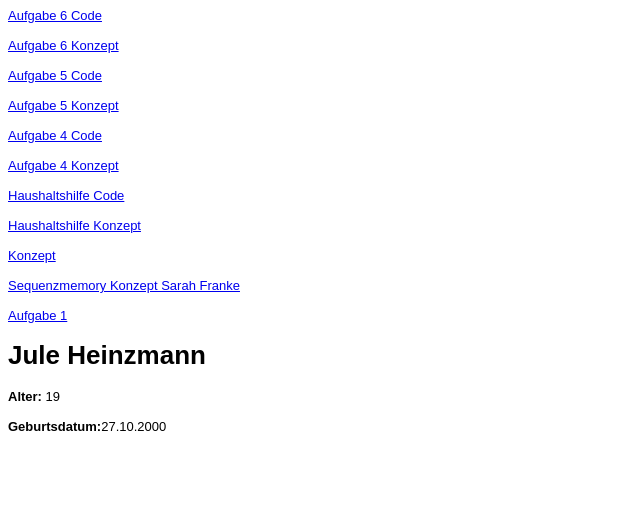
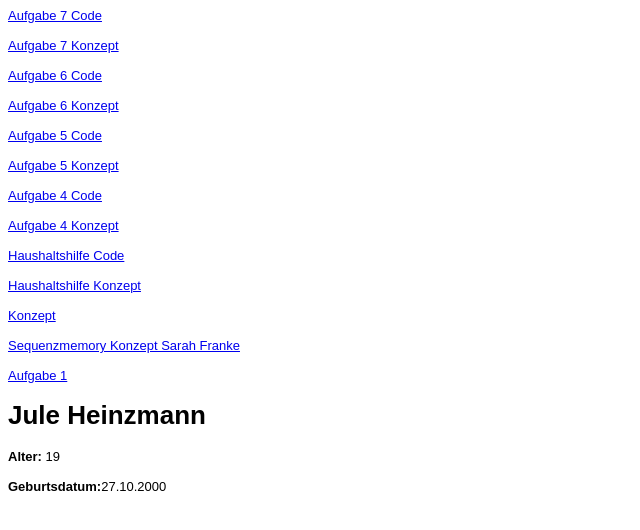
Before and after one commit to JuleHeinzmann/EIA2, a website: page Steckbrief/steckbrief.htm in a window 1280 px wide. Shown: the whole page, without its empty margins (0-640 px from the left). Drawn offline with Linux system fonts and the light colour scheme.

Commit message:
Add files via upload

```diff
--- a/Steckbrief/steckbrief.htm
+++ b/Steckbrief/steckbrief.htm
@@ -12,6 +12,8 @@ body {
 </style>
 </head>
 <body>
+	<a href="./Aufgabe_7/HaushaltshilfeA7.html" target="_blank">Aufgabe 7 Code</a> <br> <br>
+	<a href="https://github.com/JuleHeinzmann/EIA2/blob/master/Steckbrief/Aufgabe_7/Aufgabe_7_Konzept.pdf" target="_blank">Aufgabe 7 Konzept</a> <br> <br>
 	<a href="./Aufgabe_6/HaushaltshilfeA6.html" target="_blank">Aufgabe 6 Code</a> <br> <br>
 	<a href="https://github.com/JuleHeinzmann/EIA2/blob/master/Steckbrief/Aufgabe_6/Aufgabe_6_Konzept.pdf" target="_blank">Aufgabe 6 Konzept</a> <br> <br>
 	<a href="./Aufgabe 5/HaushaltshilfeA5.html" target="_blank">Aufgabe 5 Code</a> <br> <br>
```
